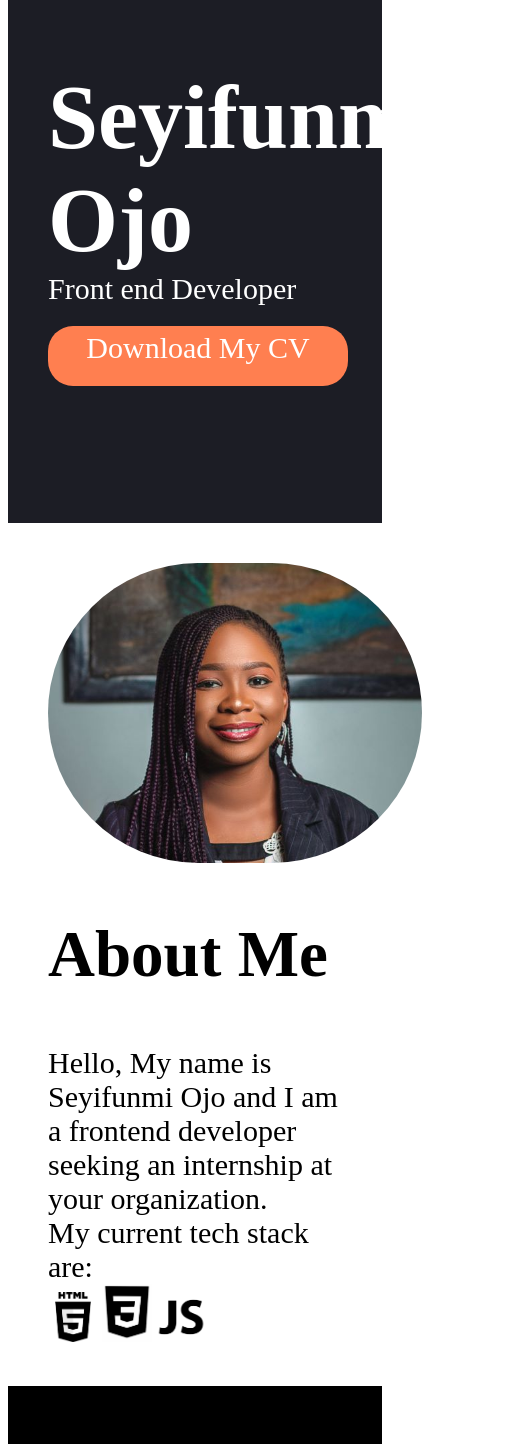
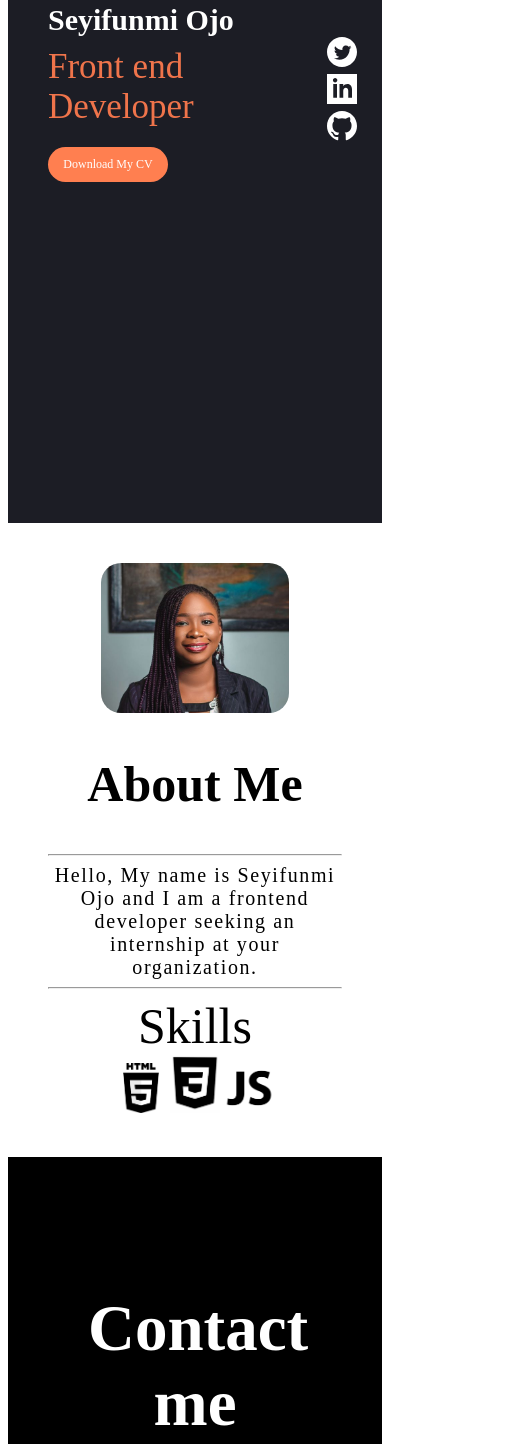
Before and after one commit to sowlomon/Zuri-training-projects, a plain HTML site: page Portfolio/index.html in a window 390 px wide. Shown: the part 329-1773 px from the top of the page, 518 px wide, since content can reach past the window. Drawn offline with Linux system fonts and the light colour scheme; a web font is replaced by a local one.

Commit message:
made some improvements

```diff
--- a/Portfolio/index.html
+++ b/Portfolio/index.html
@@ -13,7 +13,7 @@
     <section class="hero">
        <nav>
            <div class="logo">
-            <a href = "https://training.zuri.team/" target="_blank"><img src="images/zuri.png" alt="zuri-logo"></a>
+            <a  href = "https://training.zuri.team/" target="_blank"><img src="images/zuri.png" class="l1"  alt="zuri-logo"></a>
            </div>
            <ul id="nav-list">
            <li><a href="#about-me">About Me</a></li>
@@ -25,18 +25,18 @@
        </nav>
        <div class="hero-area" >
         <div class="hero-text">
-            <h1>Seyifunmi Ojo</h1>
-            <p>Front end Developer </p>
-            <div class="button"><a href="src/Developer Seyi.docx"><p>Download My CV</p></a></div>
+            <h1 class="t1">Seyifunmi Ojo</h1>
+            <p class="t2">Front end Developer </p>
+            <div class="button"><a href="src/Developer Seyi.docx"><p class="t3">Download My CV</p></a></div>
            </div>
 
            <div class="socials">
             <div><a href="https://www.twitter.com/Techy_Seyi" target="_blank" class="social">
-                <svg xmlns="http://www.w3.org/2000/svg" fill="#ffffff" width="50" height="50" viewBox="0 0 24 24"><path d="M12 0c-6.627 0-12 5.373-12 12s5.373 12 12 12 12-5.373 12-12-5.373-12-12-12zm6.066 9.645c.183 4.04-2.83 8.544-8.164 8.544-1.622 0-3.131-.476-4.402-1.291 1.524.18 3.045-.244 4.252-1.189-1.256-.023-2.317-.854-2.684-1.995.451.086.895.061 1.298-.049-1.381-.278-2.335-1.522-2.304-2.853.388.215.83.344 1.301.359-1.279-.855-1.641-2.544-.889-3.835 1.416 1.738 3.533 2.881 5.92 3.001-.419-1.796.944-3.527 2.799-3.527.825 0 1.572.349 2.096.907.654-.128 1.27-.368 1.824-.697-.215.671-.67 1.233-1.263 1.589.581-.07 1.135-.224 1.649-.453-.384.578-.87 1.084-1.433 1.489z"/></svg></a></div>
+                <svg  xmlns="http://www.w3.org/2000/svg" class="s1" fill="#ffffff" width="50" height="50" viewBox="0 0 24 24"><path d="M12 0c-6.627 0-12 5.373-12 12s5.373 12 12 12 12-5.373 12-12-5.373-12-12-12zm6.066 9.645c.183 4.04-2.83 8.544-8.164 8.544-1.622 0-3.131-.476-4.402-1.291 1.524.18 3.045-.244 4.252-1.189-1.256-.023-2.317-.854-2.684-1.995.451.086.895.061 1.298-.049-1.381-.278-2.335-1.522-2.304-2.853.388.215.83.344 1.301.359-1.279-.855-1.641-2.544-.889-3.835 1.416 1.738 3.533 2.881 5.92 3.001-.419-1.796.944-3.527 2.799-3.527.825 0 1.572.349 2.096.907.654-.128 1.27-.368 1.824-.697-.215.671-.67 1.233-1.263 1.589.581-.07 1.135-.224 1.649-.453-.384.578-.87 1.084-1.433 1.489z"/></svg></a></div>
             <div><a href="https://www.linkedin.com/in/seyiojo1" target="_blank" class="social">
-                 <svg xmlns="http://www.w3.org/2000/svg" fill="#ffffff"width="50" height="50" viewBox="0 0 24 24"><path d="M0 0v24h24v-24h-24zm8 19h-3v-11h3v11zm-1.5-12.268c-.966 0-1.75-.79-1.75-1.764s.784-1.764 1.75-1.764 1.75.79 1.75 1.764-.783 1.764-1.75 1.764zm13.5 12.268h-3v-5.604c0-3.368-4-3.113-4 0v5.604h-3v-11h3v1.765c1.397-2.586 7-2.777 7 2.476v6.759z"/></svg></a></div>
+                 <svg xmlns="http://www.w3.org/2000/svg" class="s1" fill="#ffffff"width="50" height="50" viewBox="0 0 24 24"><path d="M0 0v24h24v-24h-24zm8 19h-3v-11h3v11zm-1.5-12.268c-.966 0-1.75-.79-1.75-1.764s.784-1.764 1.75-1.764 1.75.79 1.75 1.764-.783 1.764-1.75 1.764zm13.5 12.268h-3v-5.604c0-3.368-4-3.113-4 0v5.604h-3v-11h3v1.765c1.397-2.586 7-2.777 7 2.476v6.759z"/></svg></a></div>
             <div><a href="https://www.github.com/Seyi01" target="_blank" class="social">
-                <svg xmlns="http://www.w3.org/2000/svg" fill="#ffffff" width="50" height="50" viewBox="0 0 24 24"><path d="M12 0c-6.626 0-12 5.373-12 12 0 5.302 3.438 9.8 8.207 11.387.599.111.793-.261.793-.577v-2.234c-3.338.726-4.033-1.416-4.033-1.416-.546-1.387-1.333-1.756-1.333-1.756-1.089-.745.083-.729.083-.729 1.205.084 1.839 1.237 1.839 1.237 1.07 1.834 2.807 1.304 3.492.997.107-.775.418-1.305.762-1.604-2.665-.305-5.467-1.334-5.467-5.931 0-1.311.469-2.381 1.236-3.221-.124-.303-.535-1.524.117-3.176 0 0 1.008-.322 3.301 1.23.957-.266 1.983-.399 3.003-.404 1.02.005 2.047.138 3.006.404 2.291-1.552 3.297-1.23 3.297-1.23.653 1.653.242 2.874.118 3.176.77.84 1.235 1.911 1.235 3.221 0 4.609-2.807 5.624-5.479 5.921.43.372.823 1.102.823 2.222v3.293c0 .319.192.694.801.576 4.765-1.589 8.199-6.086 8.199-11.386 0-6.627-5.373-12-12-12z"/></svg></a></div>
+                <svg xmlns="http://www.w3.org/2000/svg" class="s1" fill="#ffffff" width="50" height="50" viewBox="0 0 24 24"><path d="M12 0c-6.626 0-12 5.373-12 12 0 5.302 3.438 9.8 8.207 11.387.599.111.793-.261.793-.577v-2.234c-3.338.726-4.033-1.416-4.033-1.416-.546-1.387-1.333-1.756-1.333-1.756-1.089-.745.083-.729.083-.729 1.205.084 1.839 1.237 1.839 1.237 1.07 1.834 2.807 1.304 3.492.997.107-.775.418-1.305.762-1.604-2.665-.305-5.467-1.334-5.467-5.931 0-1.311.469-2.381 1.236-3.221-.124-.303-.535-1.524.117-3.176 0 0 1.008-.322 3.301 1.23.957-.266 1.983-.399 3.003-.404 1.02.005 2.047.138 3.006.404 2.291-1.552 3.297-1.23 3.297-1.23.653 1.653.242 2.874.118 3.176.77.84 1.235 1.911 1.235 3.221 0 4.609-2.807 5.624-5.479 5.921.43.372.823 1.102.823 2.222v3.293c0 .319.192.694.801.576 4.765-1.589 8.199-6.086 8.199-11.386 0-6.627-5.373-12-12-12z"/></svg></a></div>
         </div>
 
        </div>
@@ -46,13 +46,15 @@
 
     <section class="sub-section" id="about-me">
         <div class="information">
-            <h2>About Me</h2>
-            <p>Hello, My name is Seyifunmi Ojo and I am a frontend developer seeking an internship at your organization. </p>
-            <p>My current tech stack are:</p>
-            <div>
-                <img src="images/html.png" width="50px">
-                <img src="images/css.png" width="50px" >
-                <img src="images/Javascript.png" width="50px">
+            <h2 class="a1">About Me</h2>
+            <hr/>
+            <p class="about-text">Hello, My name is Seyifunmi Ojo and I am a frontend developer seeking an internship at your organization. </p>
+            <hr/>
+            <h1 class="t4">Skills</h1>
+            <div class="img">
+                <img src="images/html.png" width="50px" class="img1">
+                <img src="images/css.png" width="50px" class="img1" >
+                <img src="images/Javascript.png" width="50px" class="img1">
             </div>
         </div>
 
@@ -62,9 +64,11 @@
     </section>
 
     <footer id="#contact-me">
-        <h2>Contact me</h2>
-        <p>seyifunmiojo11@gmail.com</p>
-        <p>&#169 Seyifunmi Ojo, 2021</p>
+
+        <h2 class="t5">Contact me</h2>
+        <p class="p1">seyifunmiojo11@gmail.com</p>
+        <p class="p1">&#169 Seyifunmi Ojo, 2021</p>
+
     </footer>
 
     <script src="app.js"></script>
--- a/Portfolio/style.css
+++ b/Portfolio/style.css
@@ -142,7 +142,7 @@ align-items: center;
 .hamburger:focus {
     outline: none;
 }
-@media only screen and (max-width:1000px) {
+@media only screen and (max-width:730px) {
     .hamburger {
         display:block;
         border:0;
@@ -165,14 +165,71 @@ align-items: center;
         padding:5px;
     }
 
-    logo {
+    .logo {
         margin:2px;
         padding:0;
+
+    }
+    .l1{
+        height: 50px;
+        width: 50px;
+        border-radius:50% ;
+    }
+    .t1{
+        font-size: 30px;
+        margin-bottom: 10px;
+
+    }
+    .t2{
+        font-weight: 500;
+        font-size: 35px;
+        color: #ef744b;
+    }
+    .t3{
+        font-size: 12px;
+        text-align: center;
+        margin-top: 5px;
+    }
+    .t4{
+        font-weight: 500;
+        font-size: 50px;
+        text-align: center;
+    }
+    .button{
+        width: 120px;
+        height: 30px;
+    }
+    .s1{
+        height: 30px;
+        color: #ef744b
+    }
+    .headshot{
+        height: 150px;
+        border-radius: 20px;
+
+    }
+    .a1{
+        font-size: 50px;
+        text-align: center;
+    }
+    .about-text{
+        font-size: 20px;
+        text-align: center;
+        letter-spacing: 0.1rem;
+
+
     }
 
-    hero {
+    .img{
+        text-align: center;
+        justify-content: space-between;
+    }
+
+
+    .hero {
         font-size: 30px;
     }
+
 
     .hero-text {
         margin-left:40px;
```
Lines whose indentation alone changed are shown as unchanged.
